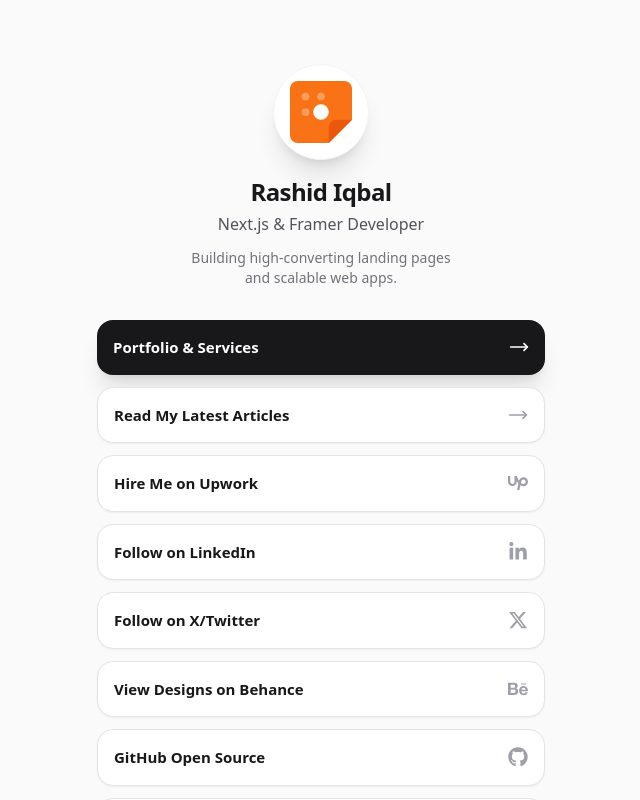
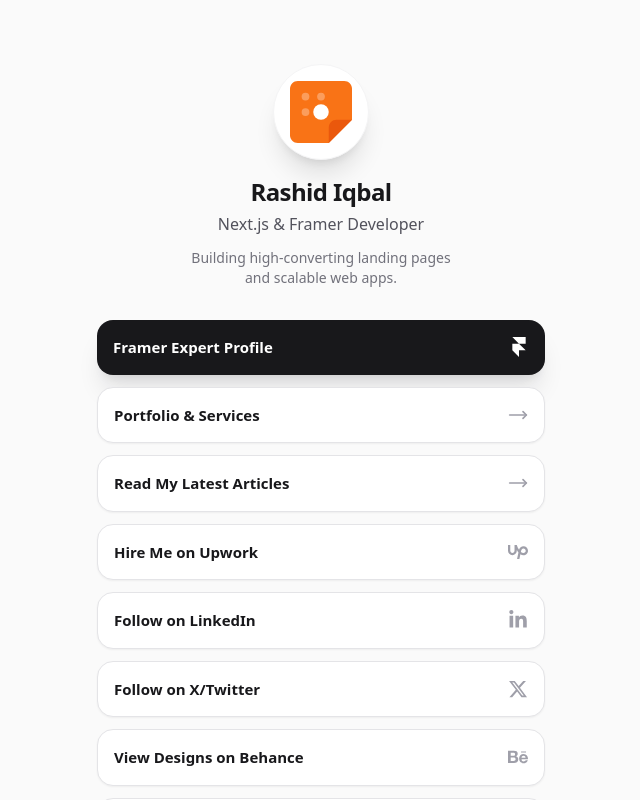
Before and after one commit to thatgroot/RashidIqbal, a Next.js app: page /links in a window 1280 px wide. Shown: the top 800 px of the page, without its empty margins (319-959 px from the left). Built offline with nearby package versions, Linux system fonts and the light colour scheme; no server answers.

Commit message:
added framer expert link

```diff
--- a/app/links/page.tsx
+++ b/app/links/page.tsx
@@ -4,7 +4,7 @@
 import { MoveRight } from "lucide-react";
 import { SITE_URL as siteUrl } from "@/lib/constants";
 import { FaGithub, FaLinkedinIn, FaXTwitter, FaBehance, FaWhatsapp } from "react-icons/fa6";
-import { SiUpwork } from "react-icons/si";
+import { SiUpwork, SiFramer } from "react-icons/si";
 
 export const metadata: Metadata = {
     title: "Links | Rashid Iqbal",
@@ -16,10 +16,15 @@
 
 const links = [
     {
+        name: "Framer Expert Profile",
+        url: "https://www.framer.com/@rashidiqbal",
+        icon: <SiFramer className="w-5 h-5" />,
+        featured: true,
+    },
+    {
         name: "Portfolio & Services",
         url: "/",
         icon: <MoveRight className="w-5 h-5" />,
-        featured: true,
     },
     {
         name: "Read My Latest Articles",
```
